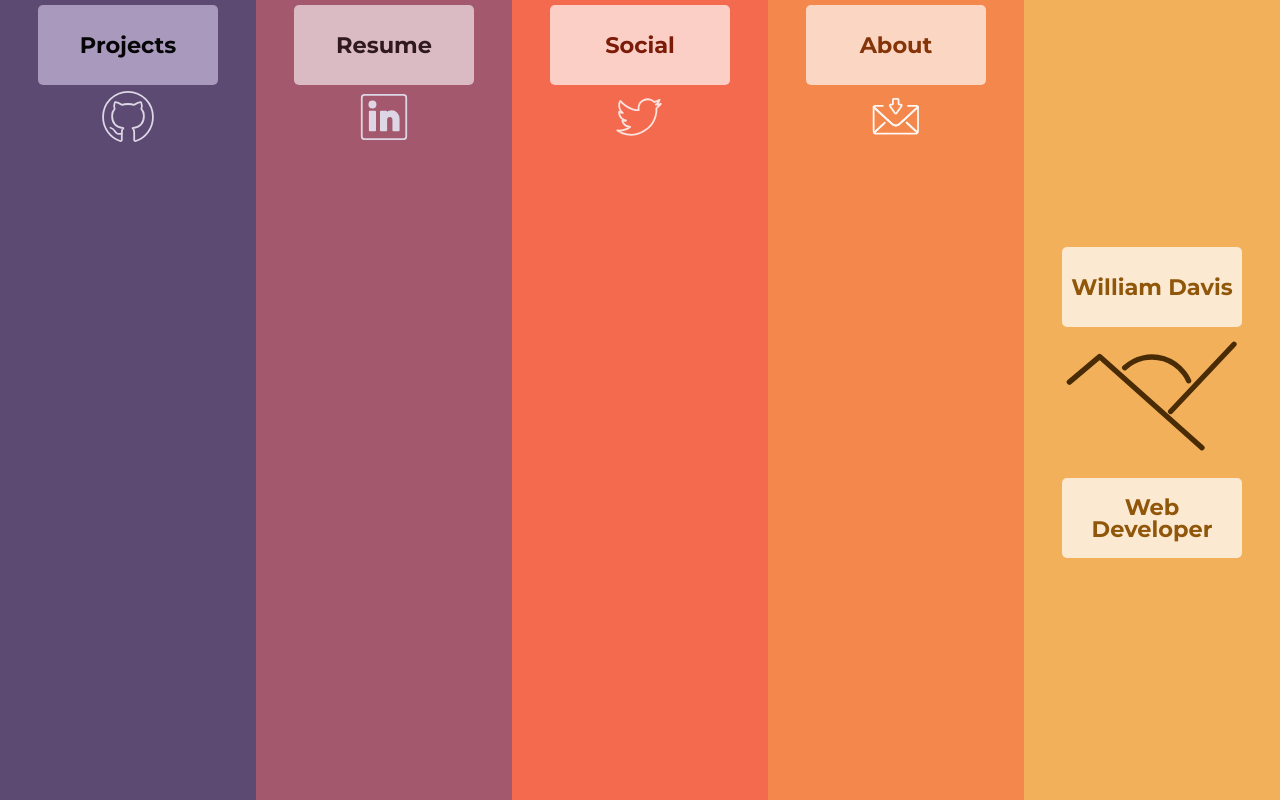
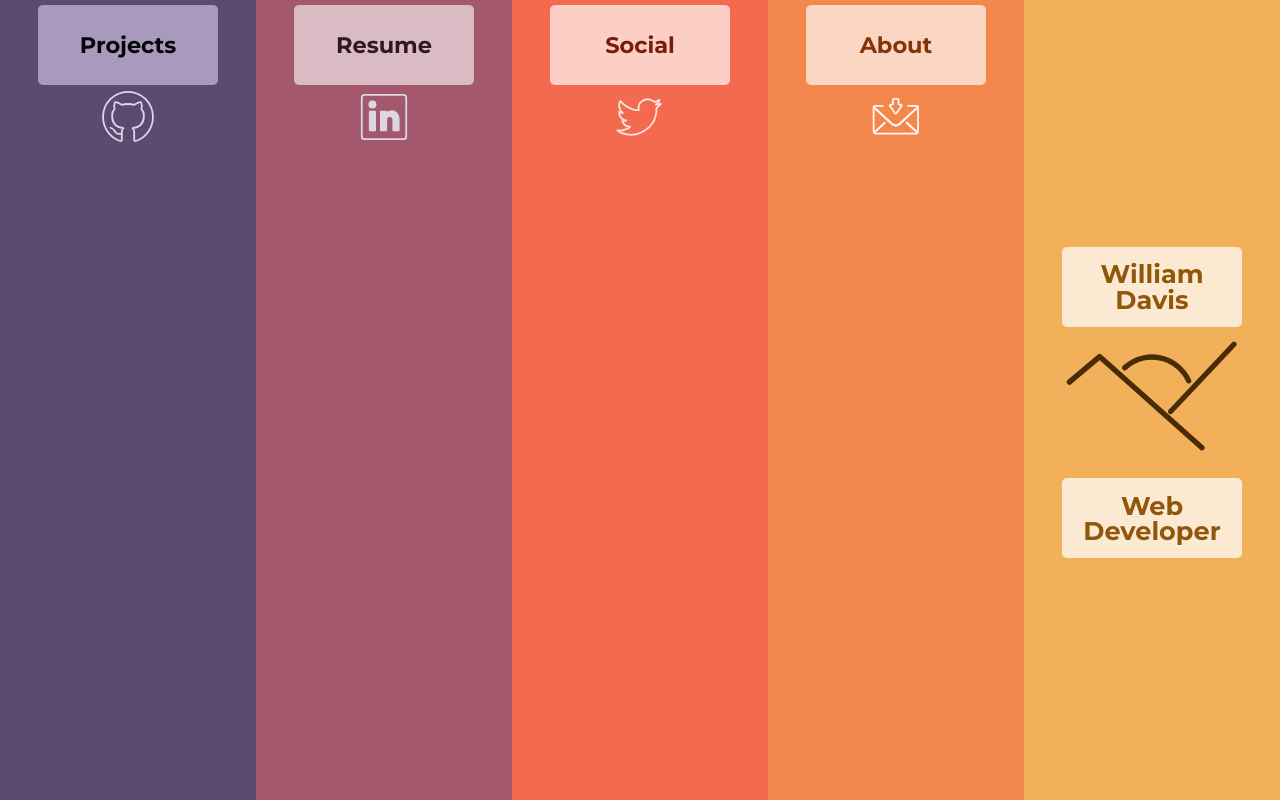
Before and after one commit to dayvista/portfolio-website, a React app: page / in a window 1280 px wide. Built offline with nearby package versions, Linux system fonts and the light colour scheme.

Commit message:
Fixed titles section text animation.

```diff
--- a/src/components/App.js
+++ b/src/components/App.js
@@ -117,7 +117,6 @@ const App = () => {
           index={index}
           phonePortraitView={phonePortraitView}
           changeIndex={setSelectedIndex}
-          sectionData={sectionData[4]}
         />
       </animated.div>
     </Fragment>
--- a/src/components/Sections/Titles.js
+++ b/src/components/Sections/Titles.js
@@ -8,35 +8,27 @@ import Icon from "../Icon/IconIndex";
 const stroke = "#FAEDDB";
 const homeStroke = "#492b05";
 
-const Titles = ({ index, phonePortraitView, changeIndex, sectionData }) => {
+const Titles = ({ index, phonePortraitView, changeIndex }) => {
   const sectionSpring = useSpring({
-    width:
-      index === null
-        ? "20vw"
-        : index === `${sectionData.name}`
-        ? "80vw"
-        : "5vw",
+    width: index === null ? "20vw" : "5vw",
     from: {
       width: "20vw",
     },
   });
 
   const sectionMobileSpring = useSpring({
-    height:
-      index === null
-        ? "20vh"
-        : index === `${sectionData.name}`
-        ? "80vh"
-        : "5vh",
+    height: index === null ? "20vh" : "5vh",
     from: {
       height: "20vh",
     },
   });
 
   const textSpring = useSpring({
-    opacity: (index === null) | (index === `${sectionData.name}`) ? 1 : 0,
+    opacity: index === null ? 1 : 0,
+    fontSize: index === null ? "2vw" : "0vw",
     from: {
       opacity: 1,
+      fontSize: "2vw",
     },
   });
 
@@ -81,7 +73,11 @@ const Titles = ({ index, phonePortraitView, changeIndex, sectionData }) => {
           <Icon name="linkedin" className="sidebar-icon" stroke={stroke} />
         </animated.a>
         <animated.div className="title-text titles-title" style={textSpring}>
-          <animated.p style={textSpring}>William Davis</animated.p>
+          <animated.p style={textSpring}>
+            William
+            <br />
+            Davis
+          </animated.p>
         </animated.div>
         <div id="titles-logo">
           <Icon name="sunrise" index={index} />
@@ -90,7 +86,11 @@ const Titles = ({ index, phonePortraitView, changeIndex, sectionData }) => {
           <Icon name="home-button" index={index} stroke={homeStroke} />
         </Link>
         <animated.div className="title-text titles-title" style={textSpring}>
-          <animated.p style={textSpring}>Web Developer</animated.p>
+          <animated.p style={textSpring}>
+            Web
+            <br />
+            Developer
+          </animated.p>
         </animated.div>
         <animated.a
           id="twitter-icon"
```
